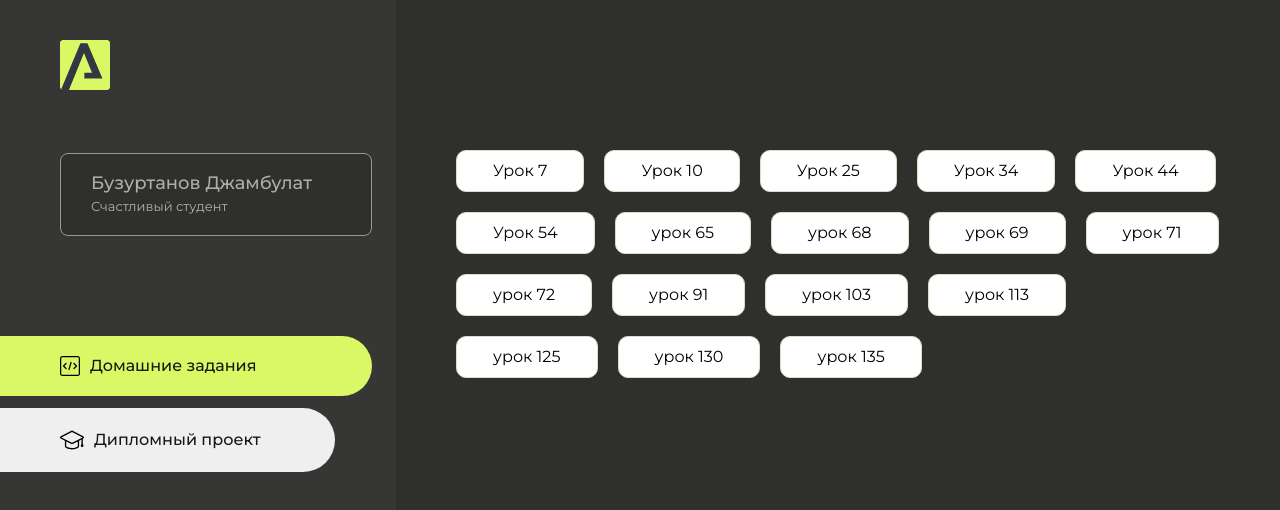
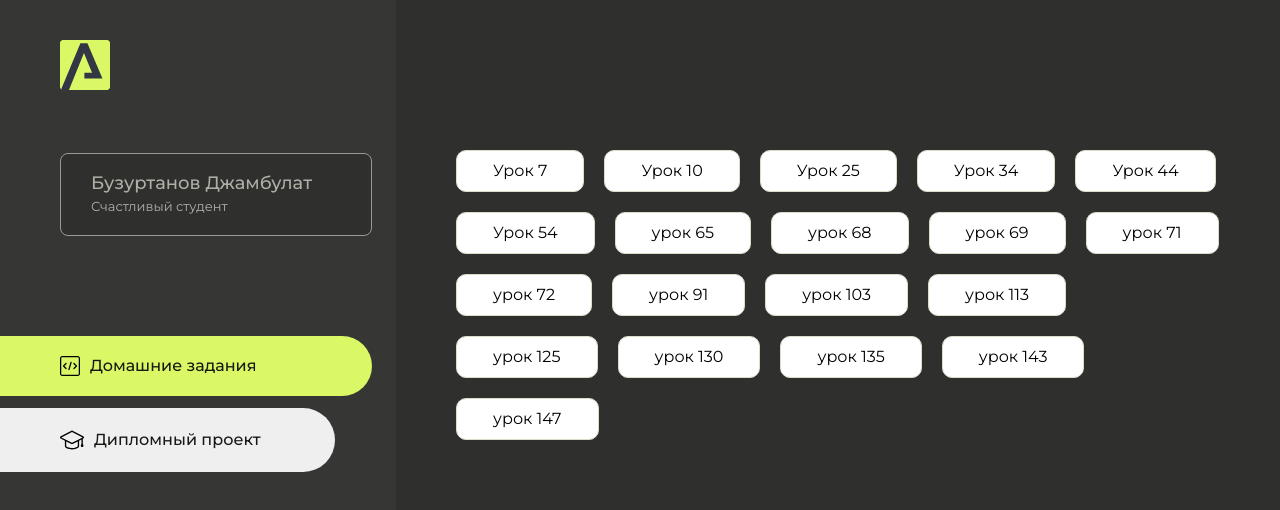
Before and after one commit to WEB-GHOST06/homework, a plain HTML site: page index.html in a window 1280 px wide. Drawn offline with Linux system fonts and the light colour scheme.

Commit message:
Update index.html

```diff
--- a/index.html
+++ b/index.html
@@ -142,6 +142,12 @@
                     <li class="content__list-item">
                         <a href="./project/wake-bake/index.html">урок 135</a>
                     </li>
+                    <li class="content__list-item">
+                        <a href="./project/wake-bake/index.html">урок 143</a>
+                    </li>
+                    <li class="content__list-item">
+                        <a href="./project/wake-bake/index.html">урок 147</a>
+                    </li>
                 </ul>
             </div>
             <div class="content__block hidden" id="diplomBlock">
```
